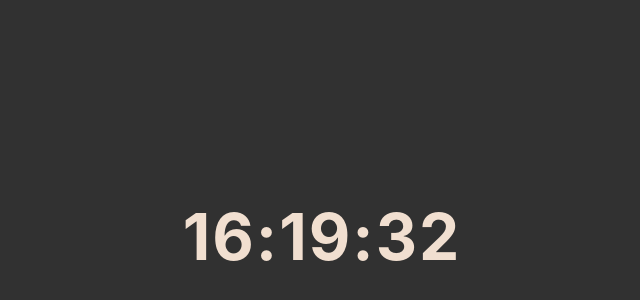
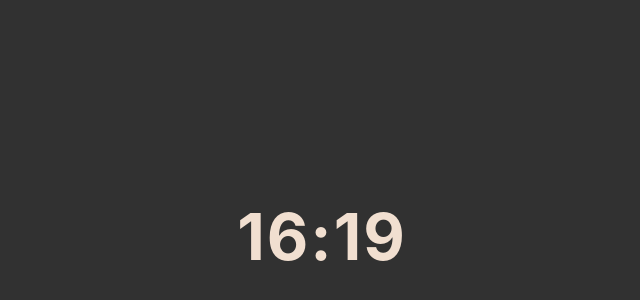
Before and after one commit to damagigante/widget-notion, a plain HTML site: page index.html in a window 1280 px wide. Shown: the part 164-464 px from the top of the page, without its empty margins (318-958 px from the left). Drawn offline with Linux system fonts and the light colour scheme.

Commit message:
Update index.html

```diff
--- a/index.html
+++ b/index.html
@@ -48,7 +48,7 @@
             const minutes = now.getMinutes().toString().padStart(2, '0');
             const seconds = now.getSeconds().toString().padStart(2, '0');
 
-            document.getElementById('clock').textContent = hours + ':' + minutes + ':' + seconds;
+            document.getElementById('clock').textContent = hours + ':' + minutes;
         }
 
         window.onload = function() {
```
